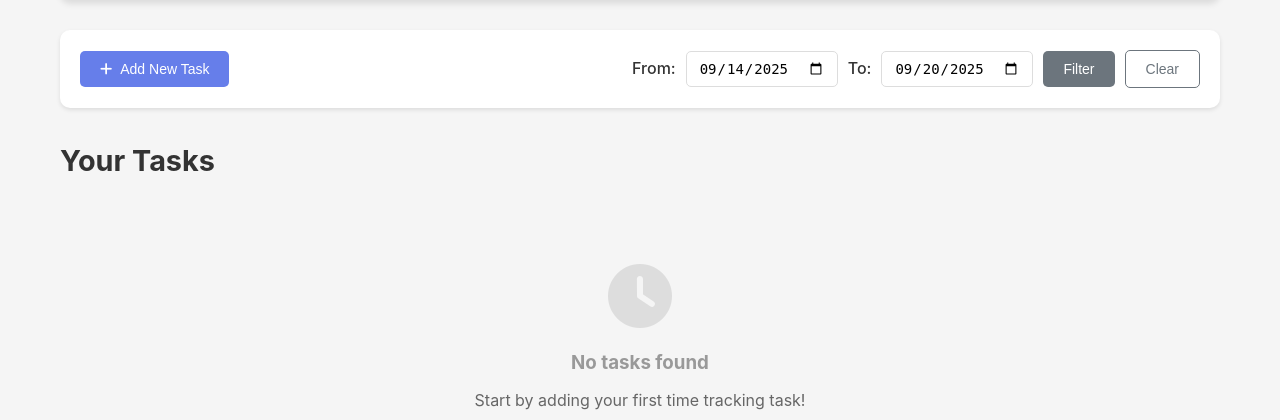
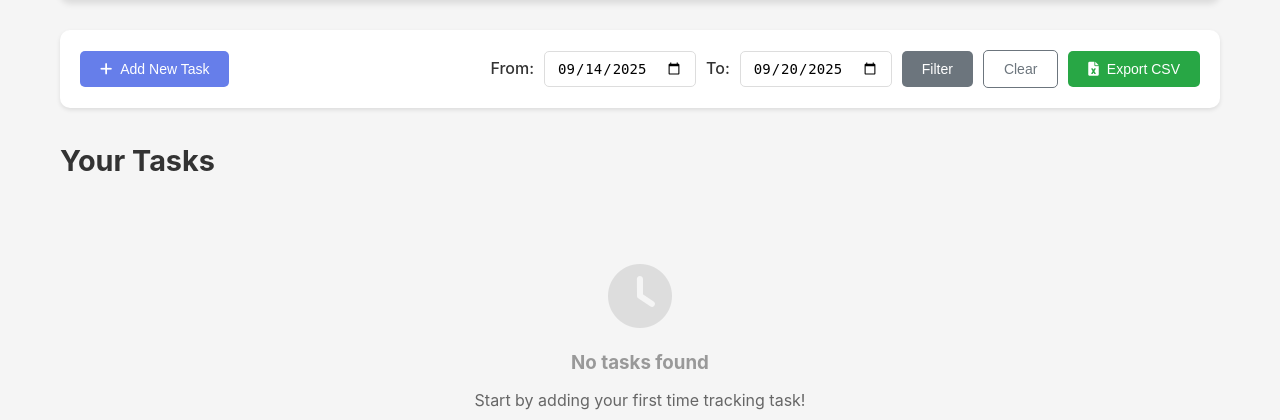
Before and after one commit to gavinbarnard/timetracker, a Flask app: page / in a window 1280 px wide. Shown: the part 162-582 px from the top of the page. Run offline with Flask 3, Linux system fonts and the light colour scheme; data that the repository does not hold is empty.

Commit message:
Add export to CSV functionality with date range selection and hours calculation
Co-authored-by: gavinbarnard <20960742+gavinbarnard@users.noreply.github.com>

```diff
--- a/app.py
+++ b/app.py
@@ -1,9 +1,11 @@
 import os
 import json
 import uuid
+import csv
+import io
 from datetime import datetime, timedelta
 from typing import List, Dict, Optional
-from flask import Flask, request, jsonify, render_template
+from flask import Flask, request, jsonify, render_template, make_response
 from flask_cors import CORS
 import redis
 from dotenv import load_dotenv
@@ -109,6 +111,67 @@ class TimeTracker:
 
         return filtered_tasks
 
+    def calculate_task_hours(self, task: Dict) -> float:
+        """Calculate the duration of a task in hours"""
+        try:
+            start_time = datetime.fromisoformat(task['start_time'].replace('Z', '+00:00'))
+            end_time = datetime.fromisoformat(task['end_time'].replace('Z', '+00:00'))
+            duration = end_time - start_time
+            return round(duration.total_seconds() / 3600, 2)  # Convert to hours and round to 2 decimal places
+        except (ValueError, KeyError):
+            return 0.0
+
+    def export_tasks_to_csv(self, start_date: str, end_date: str) -> str:
+        """Export tasks within date range to CSV format"""
+        tasks = self.get_tasks_by_date_range(start_date, end_date)
+
+        # Create CSV in memory
+        output = io.StringIO()
+        writer = csv.writer(output)
+
+        # Write header
+        writer.writerow([
+            'Date',
+            'Description',
+            'Start Time',
+            'End Time',
+            'Duration (Hours)',
+            'Reference Tickets'
+        ])
+
+        total_hours = 0.0
+
+        # Write task data
+        for task in tasks:
+            hours = self.calculate_task_hours(task)
+            total_hours += hours
+
+            # Format times for display
+            start_time = task.get('start_time', '')
+            end_time = task.get('end_time', '')
+            date = start_time[:10] if start_time else ''
+            start_display = start_time[11:16] if len(start_time) > 10 else ''  # Extract time part HH:MM
+            end_display = end_time[11:16] if len(end_time) > 10 else ''
+
+            # Format reference tickets
+            tickets = task.get('reference_tickets', [])
+            tickets_str = ', '.join(tickets) if tickets else ''
+
+            writer.writerow([
+                date,
+                task.get('description', ''),
+                start_display,
+                end_display,
+                hours,
+                tickets_str
+            ])
+
+        # Add total row
+        writer.writerow([])  # Empty row
+        writer.writerow(['', '', '', 'TOTAL HOURS:', total_hours, ''])
+
+        return output.getvalue()
+
 # Initialize the time tracker
 tracker = TimeTracker()
 
@@ -192,5 +255,26 @@ def health_check():
     except:
         return jsonify({'status': 'unhealthy', 'redis': 'disconnected'}), 500
 
+@app.route('/api/export/csv', methods=['GET'])
+def export_tasks_csv():
+    """Export tasks to CSV format"""
+    start_date = request.args.get('start_date')
+    end_date = request.args.get('end_date')
+
+    if not start_date or not end_date:
+        return jsonify({'error': 'start_date and end_date parameters are required'}), 400
+
+    try:
+        csv_data = tracker.export_tasks_to_csv(start_date, end_date)
+
+        # Create response with CSV data
+        response = make_response(csv_data)
+        response.headers['Content-Type'] = 'text/csv'
+        response.headers['Content-Disposition'] = f'attachment; filename=timetracker_export_{start_date}_to_{end_date}.csv'
+
+        return response
+    except Exception as e:
+        return jsonify({'error': f'Export failed: {str(e)}'}), 500
+
 if __name__ == '__main__':
     app.run(debug=True, host='0.0.0.0', port=5000)
--- a/static/css/style.css
+++ b/static/css/style.css
@@ -119,6 +119,15 @@ header p {
 
 .btn-danger:hover {
     background: #c82333;
+}
+
+.btn-success {
+    background: #28a745;
+    color: white;
+}
+
+.btn-success:hover {
+    background: #218838;
 }
 
 .tasks-section h2 {
--- a/static/js/app.js
+++ b/static/js/app.js
@@ -23,6 +23,9 @@ class TimeTracker {
         // Filter events
         document.getElementById('filter-btn').addEventListener('click', () => this.filterTasks());
         document.getElementById('clear-filter-btn').addEventListener('click', () => this.clearFilter());
+
+        // Export events
+        document.getElementById('export-btn').addEventListener('click', () => this.exportTasks());
 
         // Close modal when clicking outside
         window.addEventListener('click', (e) => {
@@ -81,6 +84,40 @@ class TimeTracker {
     clearFilter() {
         this.setDefaultDates();
         this.loadTasks();
+    }
+
+    async exportTasks() {
+        const startDate = document.getElementById('start-date').value;
+        const endDate = document.getElementById('end-date').value;
+
+        if (!startDate || !endDate) {
+            this.showError('Please select both start and end dates for export');
+            return;
+        }
+
+        try {
+            const response = await fetch(`/api/export/csv?start_date=${startDate}&end_date=${endDate}`);
+
+            if (response.ok) {
+                // Create a download link
+                const blob = await response.blob();
+                const url = window.URL.createObjectURL(blob);
+                const a = document.createElement('a');
+                a.href = url;
+                a.download = `timetracker_export_${startDate}_to_${endDate}.csv`;
+                document.body.appendChild(a);
+                a.click();
+                document.body.removeChild(a);
+                window.URL.revokeObjectURL(url);
+
+                this.showSuccess('Tasks exported successfully!');
+            } else {
+                const errorData = await response.json();
+                this.showError('Export failed: ' + (errorData.error || 'Unknown error'));
+            }
+        } catch (error) {
+            this.showError('Error exporting tasks: ' + error.message);
+        }
     }
 
     renderTasks() {
--- a/templates/index.html
+++ b/templates/index.html
@@ -26,6 +26,9 @@
                     <input type="date" id="end-date">
                     <button id="filter-btn" class="btn btn-secondary">Filter</button>
                     <button id="clear-filter-btn" class="btn btn-outline">Clear</button>
+                    <button id="export-btn" class="btn btn-success">
+                        <i class="fas fa-file-excel"></i> Export CSV
+                    </button>
                 </div>
             </div>
 
```
Also changed, not shown: README.md.
